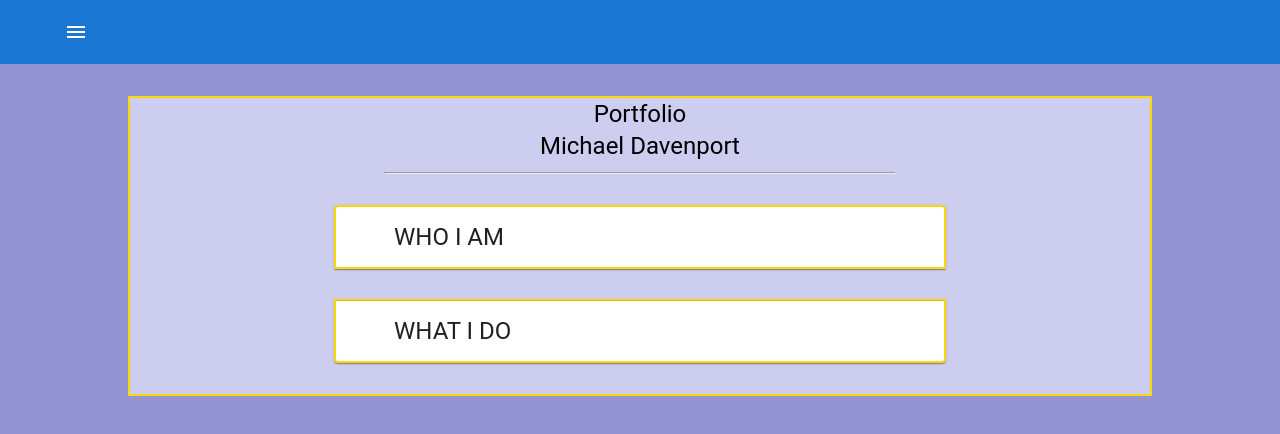
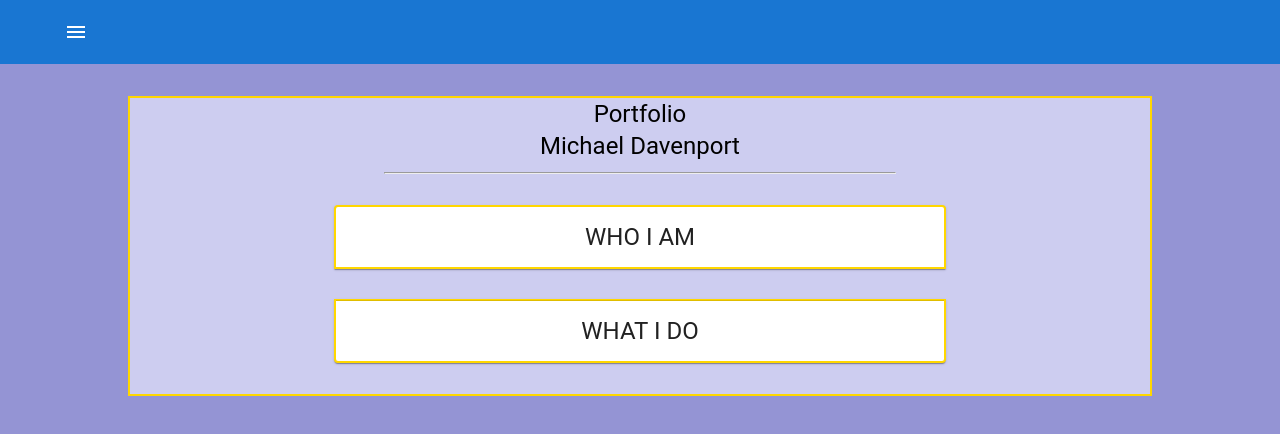
Before and after one commit to davenmir/todotracker, a Next.js app: page /home in a window 1280 px wide. Shown: the top 434 px of the page. Built offline with nearby package versions, Linux system fonts and the light colour scheme.

Commit message:
fixed accordion title center

```diff
--- a/package.json
+++ b/package.json
@@ -14,6 +14,7 @@
     "@fontsource/roboto": "^5.0.8",
     "@mui/icons-material": "^5.14.11",
     "@mui/material": "^5.14.11",
+    "@mui/styles": "^5.14.11",
     "eslint": "8.49.0",
     "eslint-config-next": "13.5.2",
     "next": "13.5.2",
--- a/pages/home/index.js
+++ b/pages/home/index.js
@@ -7,7 +7,15 @@ import {
   AccordionDetails,
 } from "@mui/material";
 
+import { makeStyles } from "@mui/styles";
+const useStyles = makeStyles({
+  content: {
+    justifyContent: "center",
+  },
+});
 export default function HomePage() {
+  const classes = useStyles();
+
   return (
     <>
       <NavComponent />
@@ -24,13 +32,13 @@ export default function HomePage() {
             <AccordionSummary
               aria-controls="panel1a-content"
               id="panel1a-header"
+              classes={{ content: classes.content }}
             >
               <Typography
                 sx={{
                   fontSize: 24,
                   letterSpacing: "0em",
                   textTransform: "uppercase",
-                  marginLeft: "1.75em",
                 }}
               >
                 Who I am
@@ -50,13 +58,13 @@ export default function HomePage() {
             <AccordionSummary
               aria-controls="panel1a-content"
               id="panel1a-header"
+              classes={{ content: classes.content }}
             >
               <Typography
                 sx={{
                   fontSize: 24,
                   letterSpacing: "0em",
                   textTransform: "uppercase",
-                  marginLeft: "1.75em",
                 }}
               >
                 What I do
```
Also changed, not shown: 1 other file (tests, documents, lock files or other folders).
